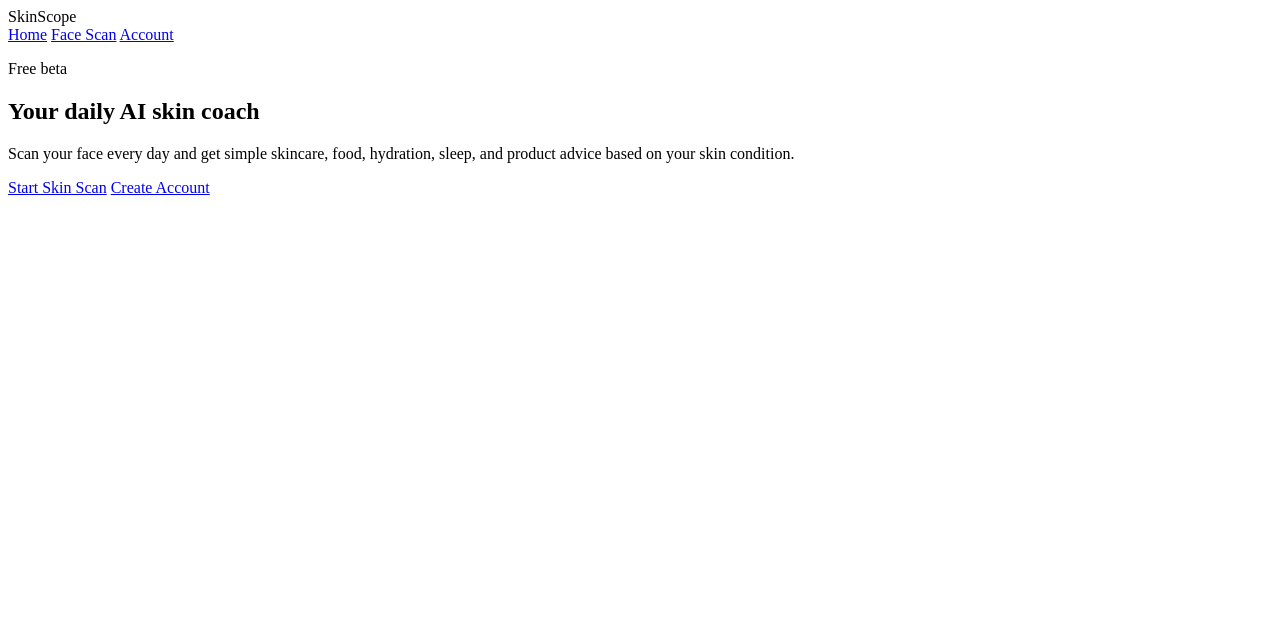
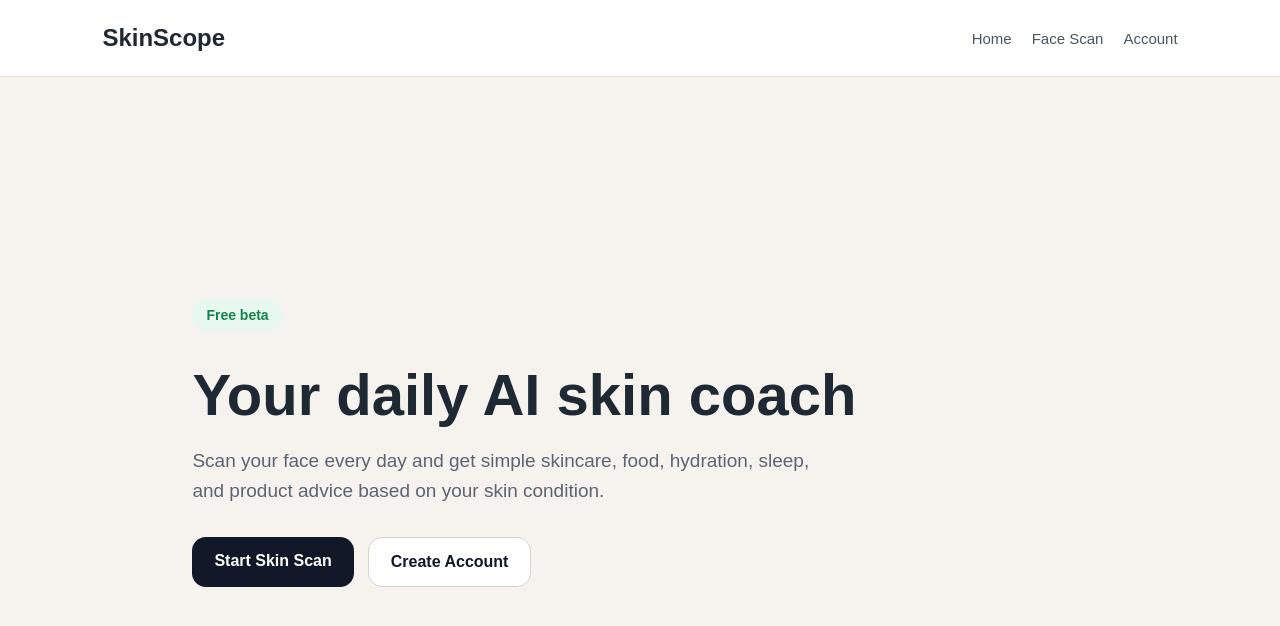
Before and after one commit to ilovepiton/ScinScope, a plain HTML site: page index.html in a window 1280 px wide. Drawn offline with Linux system fonts and the light colour scheme; the site is published under a folder, as on GitHub Pages, so addresses that start at the root find nothing.

Commit message:
Update index.html

```diff
--- a/index.html
+++ b/index.html
@@ -6,7 +6,7 @@
 
   <title>SkinScope</title>
 
-  <link rel="stylesheet" href="/ScinScope/css/main.css" />
+  <link rel="stylesheet" href="./css/main.css?v=20" />
 </head>
 <body>
 
@@ -14,9 +14,9 @@
     <div class="logo">SkinScope</div>
 
     <nav>
-      <a href="/ScinScope/index.html">Home</a>
-      <a href="/ScinScope/pages/scan.html">Face Scan</a>
-      <a href="/ScinScope/pages/account.html">Account</a>
+      <a href="./index.html">Home</a>
+      <a href="./pages/scan.html">Face Scan</a>
+      <a href="./pages/account.html">Account</a>
     </nav>
   </header>
 
@@ -32,8 +32,8 @@
       </p>
 
       <div class="hero-buttons">
-        <a class="primary-button" href="/ScinScope/pages/scan.html">Start Skin Scan</a>
-        <a class="secondary-button" href="/ScinScope/pages/account.html">Create Account</a>
+        <a class="primary-button" href="./pages/scan.html">Start Skin Scan</a>
+        <a class="secondary-button" href="./pages/account.html">Create Account</a>
       </div>
     </section>
   </main>
```
